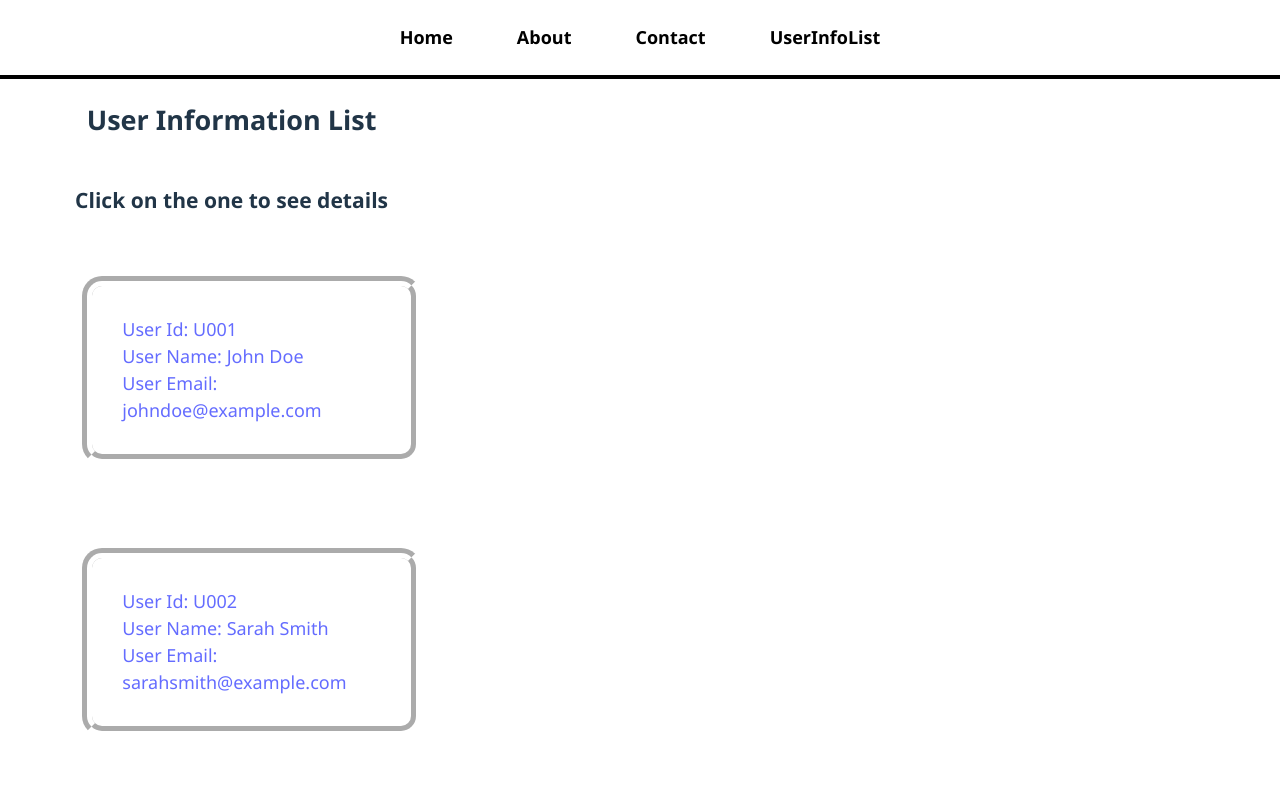
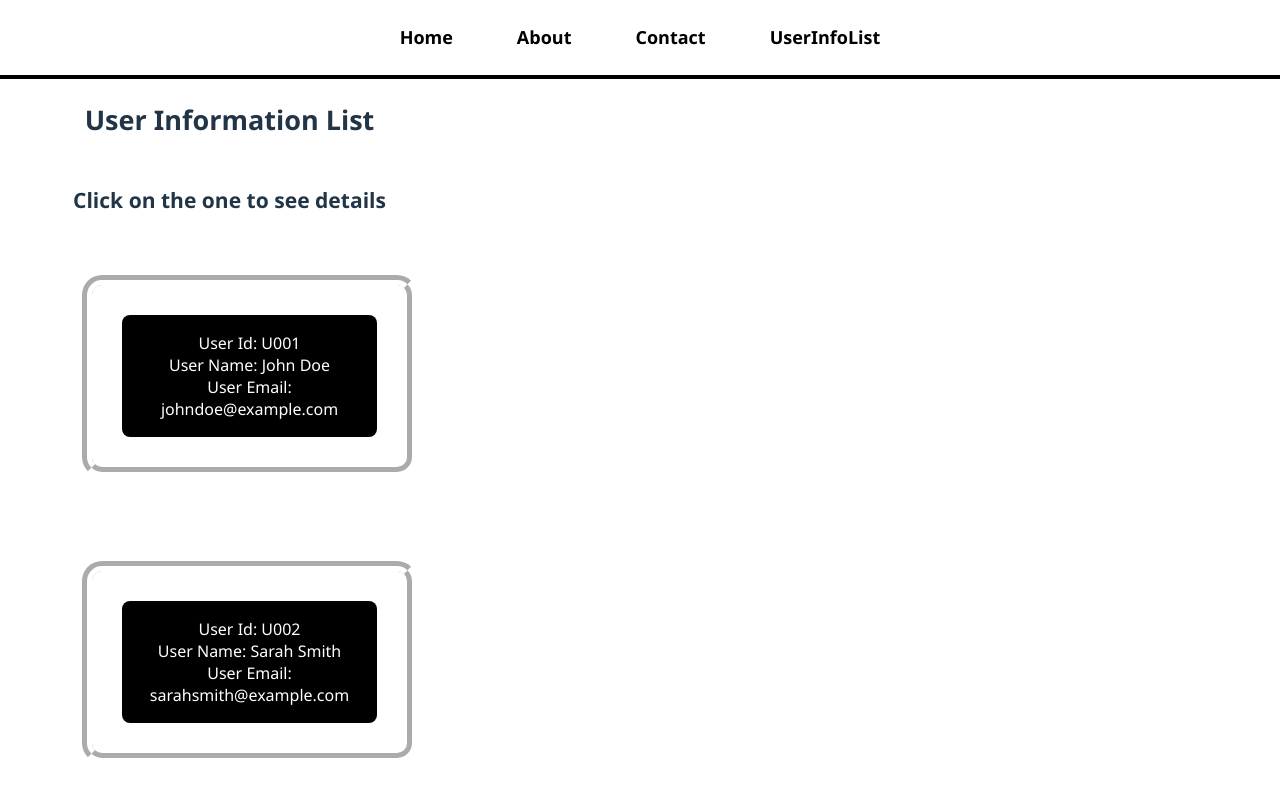
Before and after one commit to eyumazi/GDG-react, a React (Vite) app in the folder GDG-react/: page /UserInfoList in a window 1280 px wide. Shown: the top 800 px of the page. Built offline with nearby package versions, Linux system fonts and the light colour scheme.

Commit message:
Programmatic Navigation buttons are added.

```diff
--- a/GDG-react/src/Components/Nav.jsx
+++ b/GDG-react/src/Components/Nav.jsx
@@ -1,6 +1,6 @@
 import { Link } from "react-router-dom";
-const Nav = () =>
-{
+
+const Nav = () => {
   return (
     <>
       <nav>
@@ -22,4 +22,5 @@ const Nav = () =>
     </>
   );
 }
+
 export default Nav;
--- a/GDG-react/src/Components/UserInfoList.jsx
+++ b/GDG-react/src/Components/UserInfoList.jsx
@@ -1,8 +1,14 @@
 import userProfiles from "./UserProfiles";
 import "../UserInfoList.css";
-import { Link } from "react-router-dom";
+import { useNavigate } from "react-router-dom";
 
 export const UserInfoList = () => {
+  const navigate = useNavigate();
+
+  const handleNavigation = (userId) => {
+    navigate(`/UserInfo/${userId}`);
+  };
+
   return (
     <>
       <div className="container">
@@ -10,13 +16,13 @@ export const UserInfoList = () => {
         <h3>Click on the one to see details</h3>
         <ul className="list-container">
           {userProfiles.map((user, i) => (
-            <Link key={i} to={`/UserInfo/${user.userId}`}>
-              <div className="listItem">
-                <li> User Id: {user.userId} </li>
-                <li> User Name: {user.name} </li>
-                <li> User Email: {user.email} </li>
-              </div>
-            </Link>
+            <li key={i} className="listItem">
+              <button onClick={() => handleNavigation(user.userId)}>
+                <div> User Id: {user.userId} </div>
+                <div> User Name: {user.name} </div>
+                <div> User Email: {user.email} </div>
+              </button>
+            </li>
           ))}
         </ul>
       </div>
```
Lines whose indentation alone changed are shown as unchanged.
